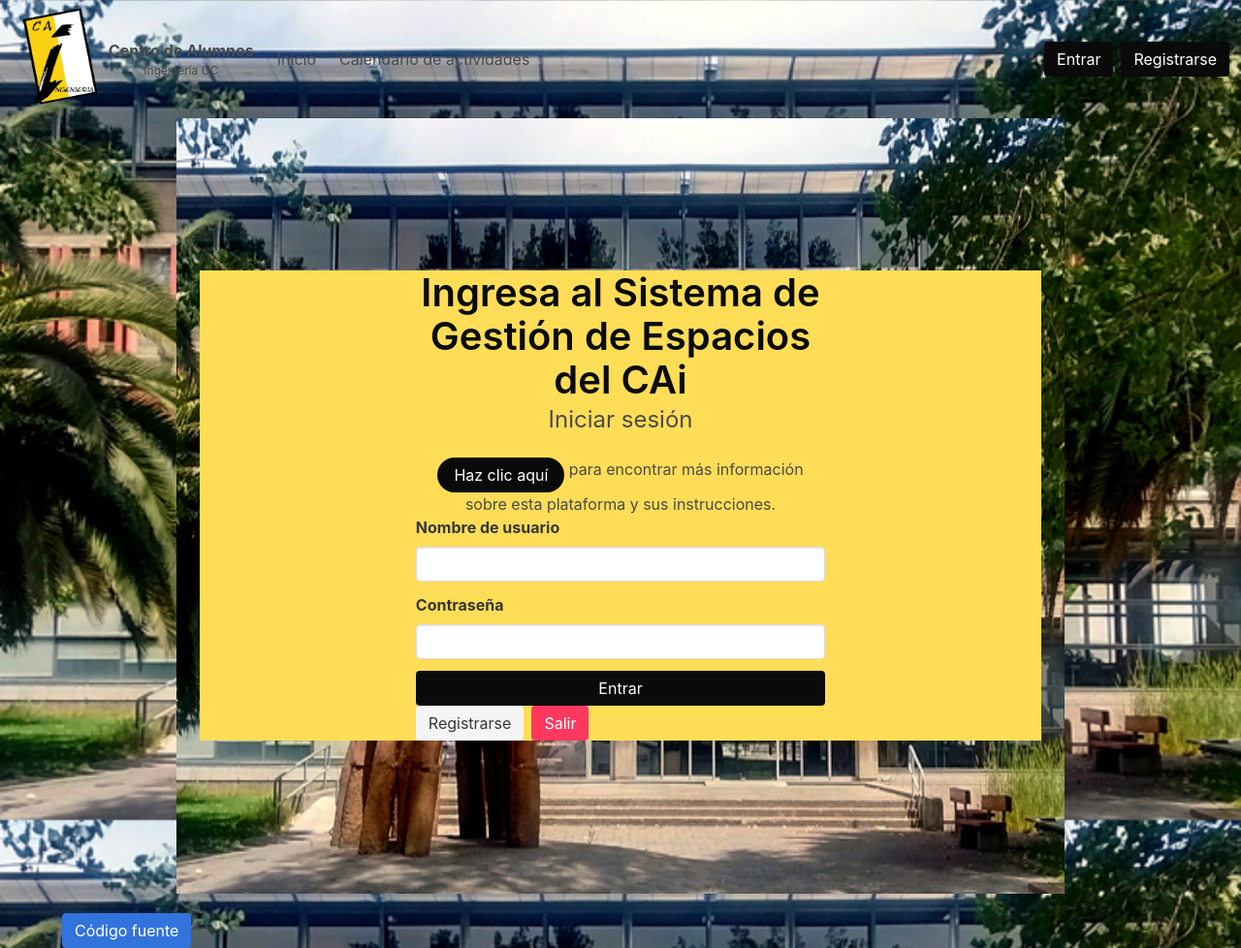
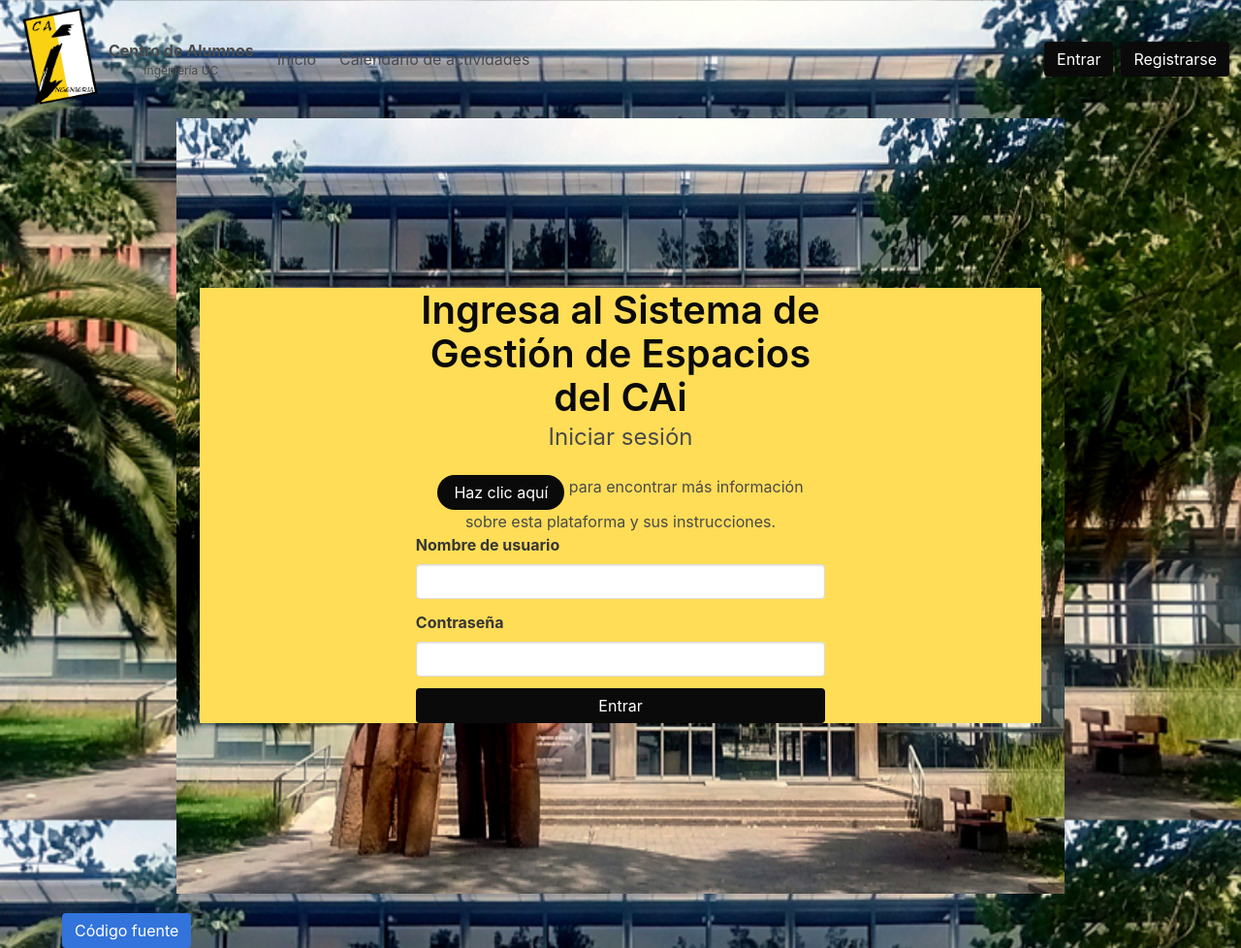
Before and after one commit to caiuc/pagina-solicitudes, a Django app: page /accounts/login/ in a window 1280 px wide. Shown: the whole page at 97% size. Run offline with Django 4.2, Linux system fonts and the light colour scheme; some libraries are stand-ins or nearby versions.

Commit message:
Update login.html

```diff
--- a/templates/registration/login.html
+++ b/templates/registration/login.html
@@ -36,16 +36,7 @@
                             </div>
                         </div>
                     </form>
-                    <div class="buttons has-text-centered">
-                        <a class="button is-light" href="{% url 'signup' %}">
-                            Registrarse
-                        </a>
-                        {% if not user.is_authenticated %}
-                            <a class="button is-danger" href="{% url 'logout' %}">
-                                Salir
-                            </a>
-                        {% endif %}
-                    </div>
+
                 </div>
             </div>
         </div>
```
